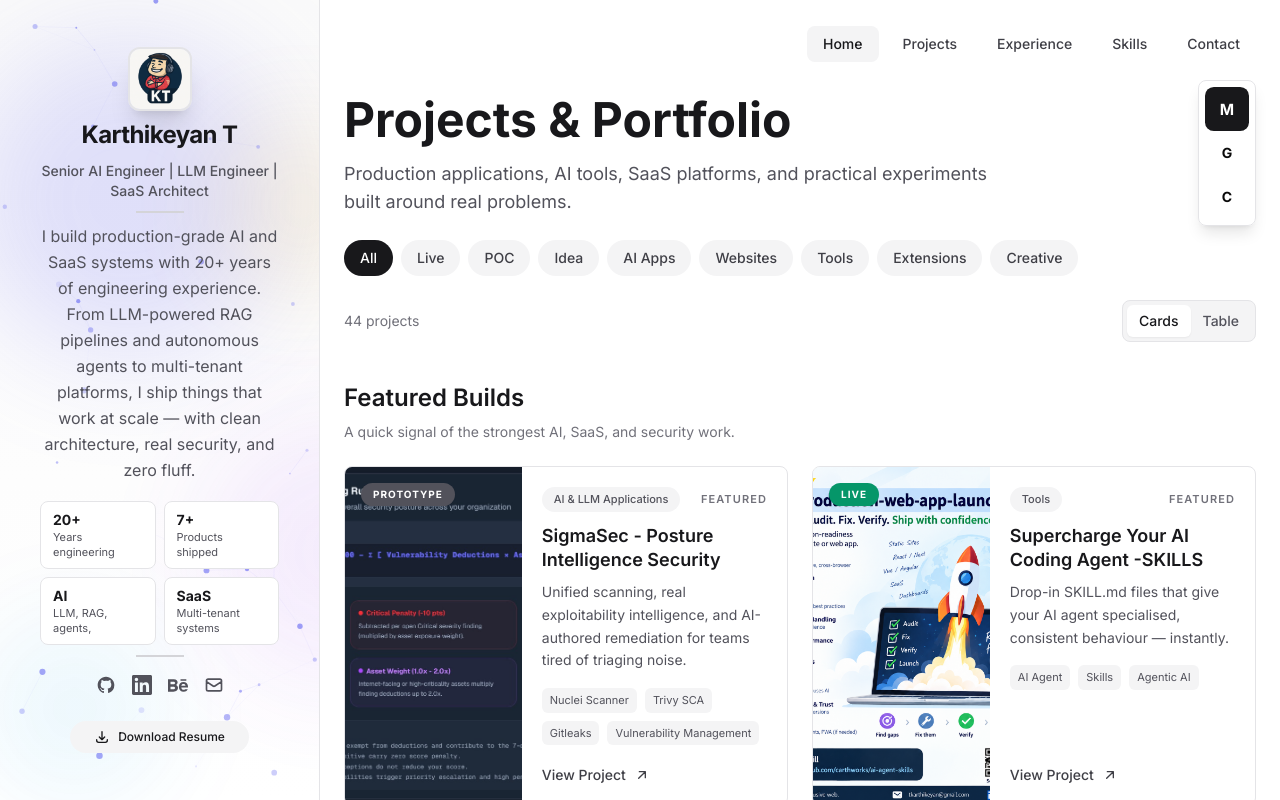
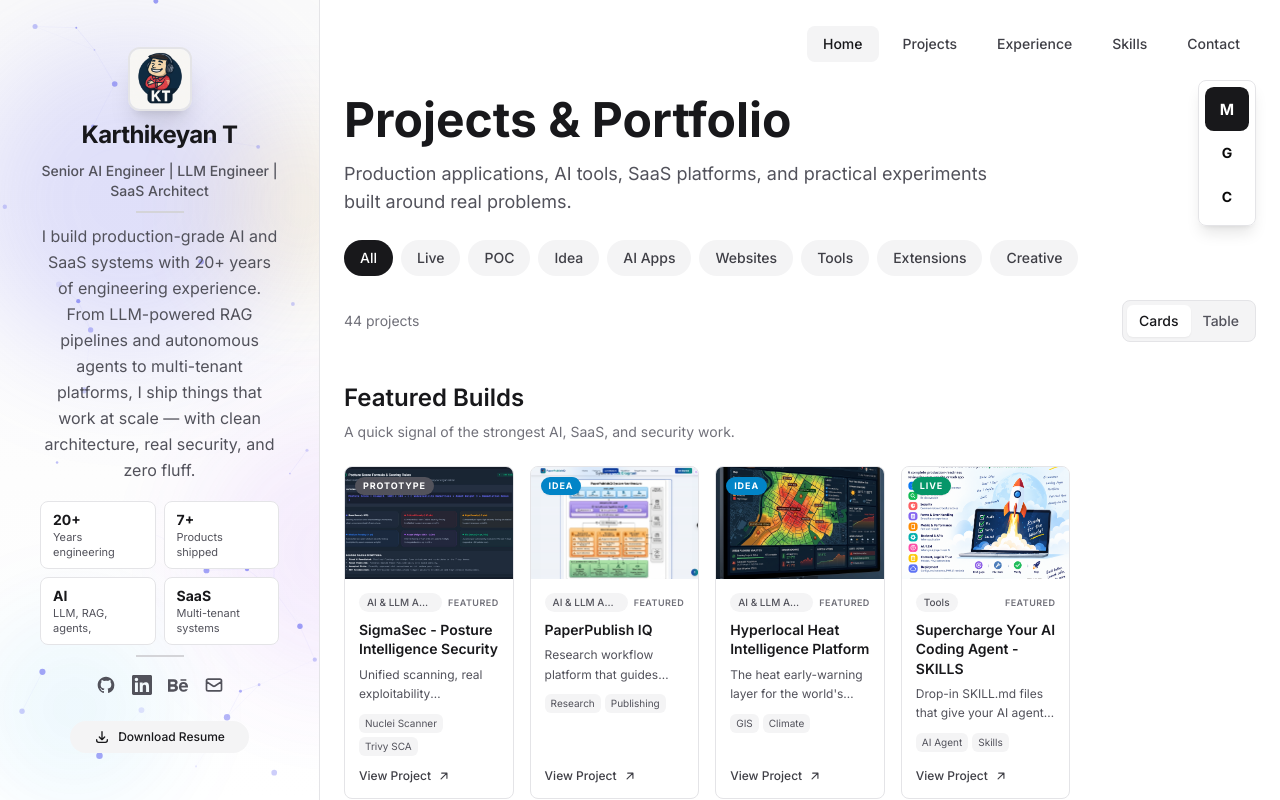
Before and after one commit to carthworks/carthworks, a Next.js app: page / in a window 1280 px wide. Built offline with nearby package versions, Linux system fonts and the light colour scheme.

Commit message:
feat: add Projects section component and project data lib

```diff
--- a/components/sections/Projects.tsx
+++ b/components/sections/Projects.tsx
@@ -71,7 +71,7 @@ function ProjectCard({ project, featured = false }: { project: Project; featured
     };
 
     const getCardClassName = () => {
-        const baseClasses = `group h-full overflow-hidden rounded-lg transition-all duration-300 flex flex-col ${featured ? 'md:flex-row' : ''} hover:-translate-y-1`;
+        const baseClasses = 'group h-full overflow-hidden rounded-lg transition-all duration-300 flex flex-col hover:-translate-y-1';
 
         if (theme === 'glassmorphism') {
             return `${baseClasses} glass-card text-white hover:bg-white/10`;
@@ -81,13 +81,13 @@ function ProjectCard({ project, featured = false }: { project: Project; featured
         return `${baseClasses} bg-white dark:bg-zinc-900 border border-zinc-200 dark:border-zinc-800 hover:border-zinc-300 dark:hover:border-zinc-700 hover:shadow-xl`;
     };
 
-    const imageClassName = featured ? 'relative w-full md:w-2/5 h-56 md:h-auto min-h-56' : 'relative w-full h-44';
+    const imageClassName = featured ? 'relative w-full h-28' : 'relative w-full h-44';
 
     const content = (
         <div className={getCardClassName()}>
             <div className={`${imageClassName} bg-zinc-100 dark:bg-zinc-800 overflow-hidden`}>
                 {project.status && (
-                    <div className={`absolute top-4 left-4 z-10 rounded-full px-3 py-1 text-[10px] font-bold uppercase tracking-widest shadow-sm ${getStatusColor(project.status)}`}>
+                    <div className={`absolute ${featured ? 'top-2.5 left-2.5 px-2 py-0.5 text-[9px]' : 'top-4 left-4 px-3 py-1 text-[10px]'} z-10 rounded-full font-bold uppercase tracking-widest shadow-sm ${getStatusColor(project.status)}`}>
                         {getStatusLabel(project.status)}
                     </div>
                 )}
@@ -98,10 +98,10 @@ function ProjectCard({ project, featured = false }: { project: Project; featured
                         alt={project.name}
                         fill
                         className="object-cover transition-transform duration-500 group-hover:scale-105"
-                        sizes={featured ? '(max-width: 768px) 100vw, 40vw' : '(max-width: 768px) 100vw, (max-width: 1200px) 50vw, 25vw'}
+                        sizes={featured ? '(max-width: 640px) 50vw, (max-width: 1024px) 33vw, 20vw' : '(max-width: 768px) 100vw, (max-width: 1200px) 50vw, 25vw'}
                     />
                 ) : (
-                    <div className="absolute inset-0 flex items-center justify-center p-12 opacity-40 grayscale">
+                    <div className={`absolute inset-0 flex items-center justify-center ${featured ? 'p-6' : 'p-12'} opacity-40 grayscale`}>
                         <Image
                             src="/kt_logo_github_sized.png"
                             alt="KT Logo"
@@ -112,10 +112,10 @@ function ProjectCard({ project, featured = false }: { project: Project; featured
                 )}
             </div>
 
-            <div className={`${featured ? 'md:w-3/5' : ''} flex flex-1 flex-col p-5`}>
-                <div className="mb-3 flex items-center justify-between gap-3">
+            <div className={`flex flex-1 flex-col ${featured ? 'p-3.5' : 'p-5'}`}>
+                <div className={`${featured ? 'mb-2 gap-1.5' : 'mb-3 gap-3'} flex items-center justify-between`}>
                     {project.category && (
-                        <span className={`rounded-full px-3 py-1 text-[11px] font-medium ${theme === 'glassmorphism'
+                        <span className={`truncate rounded-full ${featured ? 'px-2 py-0.5 text-[10px]' : 'px-3 py-1 text-[11px]'} font-medium ${theme === 'glassmorphism'
                             ? 'bg-white/15 text-white'
                             : 'bg-zinc-100 dark:bg-zinc-800 text-zinc-600 dark:text-zinc-300'
                             }`}>
@@ -123,27 +123,27 @@ function ProjectCard({ project, featured = false }: { project: Project; featured
                         </span>
                     )}
                     {featured && (
-                        <span className={`text-[11px] font-semibold uppercase tracking-widest ${theme === 'glassmorphism' ? 'text-white/70' : 'text-zinc-500 dark:text-zinc-400'}`}>
+                        <span className={`shrink-0 text-[9px] font-semibold uppercase tracking-wider ${theme === 'glassmorphism' ? 'text-white/70' : 'text-zinc-500 dark:text-zinc-400'}`}>
                             Featured
                         </span>
                     )}
                 </div>
 
-                <h4 className={`text-lg font-semibold leading-snug ${theme === 'glassmorphism' ? 'text-white' : 'text-zinc-900 dark:text-zinc-50'
+                <h4 className={`${featured ? 'text-sm' : 'text-lg'} font-semibold leading-snug ${theme === 'glassmorphism' ? 'text-white' : 'text-zinc-900 dark:text-zinc-50'
                     }`}>
                     {project.name}
                 </h4>
-                <p className={`mt-2 text-sm leading-relaxed ${featured ? '' : 'line-clamp-4'} ${theme === 'glassmorphism' ? 'text-white/85' : 'text-zinc-600 dark:text-zinc-400'
+                <p className={`${featured ? 'mt-1.5 text-xs line-clamp-2' : 'mt-2 text-sm line-clamp-4'} leading-relaxed ${theme === 'glassmorphism' ? 'text-white/85' : 'text-zinc-600 dark:text-zinc-400'
                     }`}>
                     {project.description}
                 </p>
 
                 {project.tags && project.tags.length > 0 && (
-                    <div className="mt-4 flex flex-wrap gap-2">
-                        {project.tags.slice(0, featured ? 5 : 3).map((tag) => (
+                    <div className={`${featured ? 'mt-2.5 gap-1' : 'mt-4 gap-2'} flex flex-wrap`}>
+                        {project.tags.slice(0, featured ? 2 : 3).map((tag) => (
                             <span
                                 key={`${project.name}-${tag}`}
-                                className={`rounded-md px-2 py-1 text-[11px] ${theme === 'glassmorphism'
+                                className={`rounded-md ${featured ? 'px-1.5 py-0.5 text-[10px]' : 'px-2 py-1 text-[11px]'} ${theme === 'glassmorphism'
                                     ? 'bg-white/10 text-white/80'
                                     : 'bg-zinc-100 dark:bg-zinc-800 text-zinc-600 dark:text-zinc-300'
                                     }`}
@@ -154,14 +154,14 @@ function ProjectCard({ project, featured = false }: { project: Project; featured
                     </div>
                 )}
 
-                <div className={`mt-auto pt-5 ${project.url ? '' : 'opacity-60'}`}>
-                    <div className={`flex items-center gap-2 text-sm font-medium ${theme === 'glassmorphism'
+                <div className={`mt-auto ${featured ? 'pt-3' : 'pt-5'} ${project.url ? '' : 'opacity-60'}`}>
+                    <div className={`flex items-center gap-1.5 ${featured ? 'text-xs' : 'text-sm'} font-medium ${theme === 'glassmorphism'
                         ? 'text-white'
                         : 'text-zinc-700 dark:text-zinc-300'
                         }`}>
                         <span>{project.url ? 'View Project' : 'Concept Preview'}</span>
                         {project.url && (
-                            <svg className="h-4 w-4 transition-transform group-hover:translate-x-1" fill="none" stroke="currentColor" viewBox="0 0 24 24">
+                            <svg className={`${featured ? 'h-3.5 w-3.5' : 'h-4 w-4'} transition-transform group-hover:translate-x-1`} fill="none" stroke="currentColor" viewBox="0 0 24 24">
                                 <path strokeLinecap="round" strokeLinejoin="round" strokeWidth={2} d="M7 17L17 7M17 7H8M17 7v9" />
                             </svg>
                         )}
@@ -423,7 +423,7 @@ export default function Projects() {
                                 </p>
                             </div>
                         </div>
-                        <div className="grid grid-cols-1 gap-6 xl:grid-cols-2">
+                        <div className="grid grid-cols-1 gap-4 sm:grid-cols-2 md:grid-cols-3 lg:grid-cols-5">
                             {featuredProjects.map((project) => (
                                 <ProjectCard key={`featured-${project.name}`} project={project} featured />
                             ))}
--- a/lib/data.ts
+++ b/lib/data.ts
@@ -300,7 +300,8 @@ export const projects = {
             url: "https://paperpublish-iq.vercel.app/",
             image: "/images/paperpublish.png",
             status: "idea",
-            tags: ["Research", "Publishing", "Workflow"]
+            tags: ["Research", "Publishing", "Workflow"], featured: true
+
         },
         {
             name: "WingzAI Platform",
@@ -350,7 +351,8 @@ export const projects = {
             url: "https://hyperlocal-heat.vercel.app/",
             image: "/images/gis_dashboard_1779014141485.png",
             status: "Idea",
-            tags: ["GIS", "Climate", "AI"]
+            tags: ["GIS", "Climate", "AI"],
+            featured: true
         },
     ],
 
```
